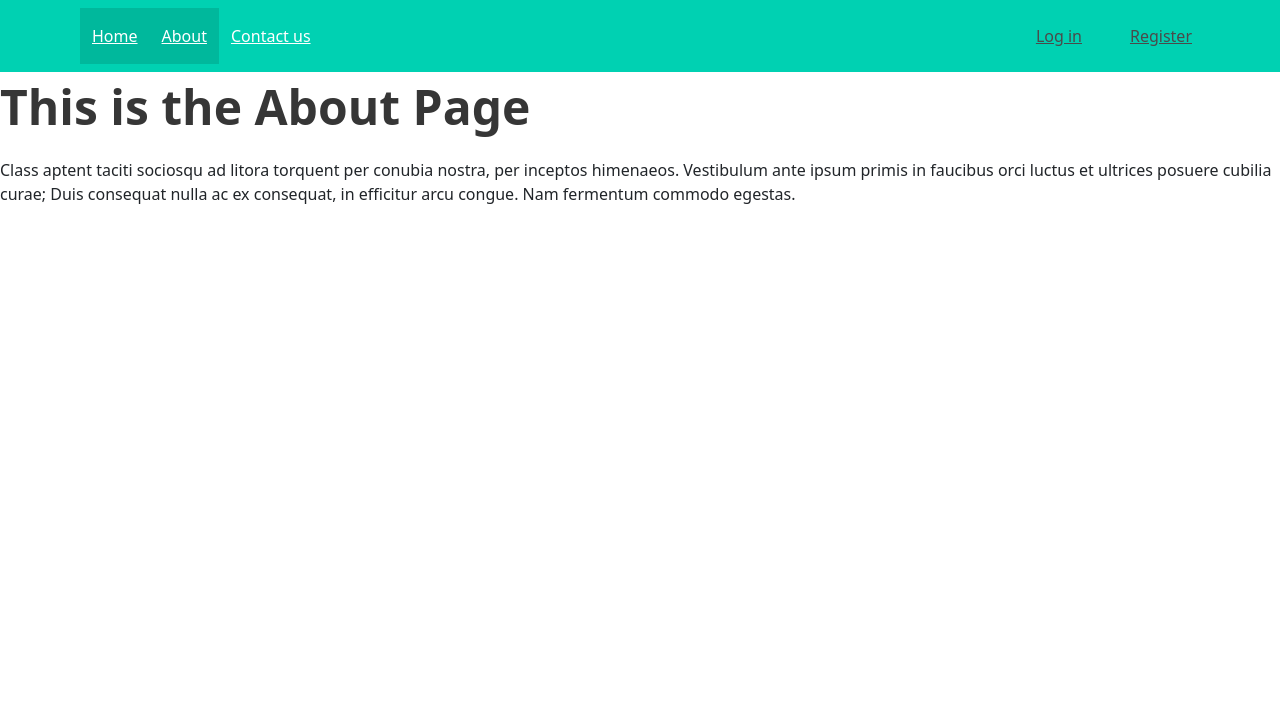
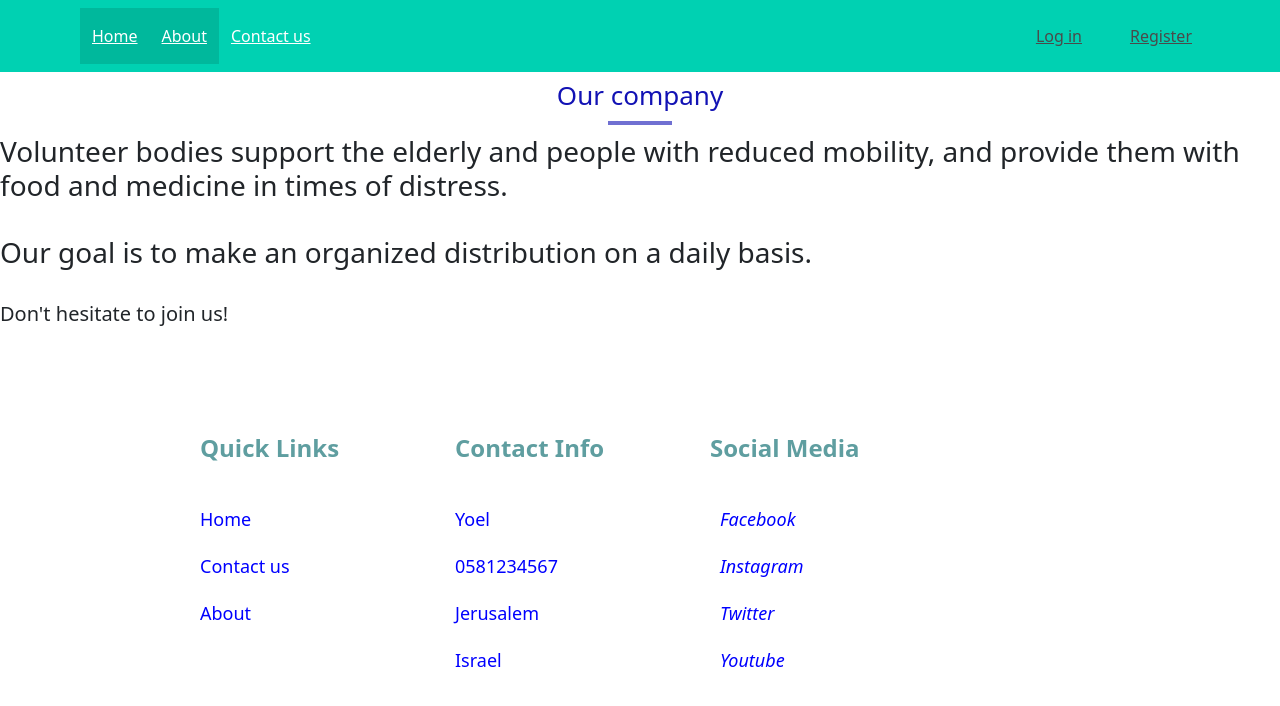
Before and after one commit to yoel2000/food-distribution-MERN-project, a React (Create React App) app: page /about in a window 1280 px wide. Shown: the top 706 px of the page. Built offline with nearby package versions, Linux system fonts and the light colour scheme; no server answers; what react-geocode would draw is missing.

Commit message:
about and contact us

```diff
--- a/package.json
+++ b/package.json
@@ -20,9 +20,9 @@
     "google-map-react": "^2.1.10",
     "google-maps-react": "^2.0.6",
     "haversine": "^1.1.1",
+    "http-proxy-middleware": "^2.0.1",
     "moment": "^2.29.1",
     "node-kmeans": "^1.1.9",
-    "http-proxy-middleware": "^2.0.1",
     "react": "^17.0.2",
     "react-bootstrap": "^2.0.0-beta.4",
     "react-bootstrap-validation": "^0.1.11",
--- a/src/components/Footer/Footer.js
+++ b/src/components/Footer/Footer.js
@@ -10,16 +10,7 @@ return (
 				marginTop: "-50px" }}>
 		Food distribution
 	</h1>
-	<Container>
-		<Row>
-		<Column>
-			<FooterLink href="/about">About</FooterLink>
-		</Column>
-		<Column>
-			<FooterLink	href="/contactUs">Contact Us</FooterLink>
-		</Column>
-		</Row>
-	</Container>
+
 	</Box>
 );
 };
--- a/src/components/Footer/FooterStyles.js
+++ b/src/components/Footer/FooterStyles.js
@@ -42,7 +42,7 @@ grid-gap: 20px;
 `;
 
 export const FooterLink = styled.a`
-color: #fff;
+color: blue;
 margin-bottom: 20px;
 font-size: 18px;
 text-decoration: none;
@@ -55,7 +55,7 @@ text-decoration: none;
 
 export const Heading = styled.p`
 font-size: 24px;
-color: #fff;
+color: cadetBlue;
 margin-bottom: 40px;
 font-weight: bold;
 `;
--- a/src/pages/About/About.jsx
+++ b/src/pages/About/About.jsx
@@ -1,15 +1,83 @@
 import React from "react";
+import Footer from "../../components/Footer/Footer";
+import {
+  Box,
+  Container,
+  Row,
+  Column,
+  FooterLink,
+  Heading,
+} from "../../components/Footer/FooterStyles"
+import "./AboutStyle.css"
 
 function About() {
     return(
     <div>
-    <h1 className="title is-1">This is the About Page</h1>
-    <p>
-      Class aptent taciti sociosqu ad litora torquent per conubia nostra, per
-      inceptos himenaeos. Vestibulum ante ipsum primis in faucibus orci luctus
-      et ultrices posuere cubilia curae; Duis consequat nulla ac ex consequat,
-      in efficitur arcu congue. Nam fermentum commodo egestas.
-    </p>
+    <div className="col-md-12 text-center">
+    <h1 className="main-heading">Our company</h1>
+    <div className="underline mx-auto"></div>
+    </div>
+
+    <h3>
+    Volunteer bodies support the elderly and people with reduced mobility,
+    and provide them with food and medicine in times of distress. <br/> <br/>
+    Our goal is to make an organized distribution on a daily basis.
+    </h3> <br/>
+    <h5>Don't hesitate to join us!</h5>
+    <br/>
+    <br/>
+    <br/>
+    <br/>
+	<Container>
+		<Row>
+		<Column>
+			<Heading>Quick Links</Heading>
+			<FooterLink href="/">Home</FooterLink>
+			<FooterLink href="/contactUs">Contact us</FooterLink>
+			<FooterLink href="/about">About</FooterLink>
+		</Column>
+		<Column>
+			<Heading>Contact Info</Heading>
+			<FooterLink href="#">Yoel</FooterLink>
+			<FooterLink href="#">0581234567</FooterLink>
+			<FooterLink href="#">Jerusalem</FooterLink>
+			<FooterLink href="#">Israel</FooterLink>
+		</Column>
+		<Column>
+			<Heading>Social Media</Heading>
+			<FooterLink href="#">
+			<i className="fab fa-facebook-f">
+				<span style={{ marginLeft: "10px" }}>
+				Facebook
+				</span>
+			</i>
+			</FooterLink>
+			<FooterLink href="#">
+			<i className="fab fa-instagram">
+				<span style={{ marginLeft: "10px" }}>
+				Instagram
+				</span>
+			</i>
+			</FooterLink>
+			<FooterLink href="#">
+			<i className="fab fa-twitter">
+				<span style={{ marginLeft: "10px" }}>
+				Twitter
+				</span>
+			</i>
+			</FooterLink>
+			<FooterLink href="#">
+			<i className="fab fa-youtube">
+				<span style={{ marginLeft: "10px" }}>
+				Youtube
+				</span>
+			</i>
+			</FooterLink>
+		</Column>
+		</Row>
+	</Container>
+
+
   </div>);
 }
 
--- /dev/null
+++ b/src/pages/About/AboutStyle.css
@@ -0,0 +1,12 @@
+.main-heading {
+    color: rgb(18, 18, 180);
+    font-size: 26px;
+}
+
+.underline {
+    height: 04px;
+    width: 4rem;
+    background-color: rgba(18, 18, 180, 0.6);
+    margin-top: 10px;
+    margin-bottom: 10px;
+}
--- a/src/pages/Contact us/Contact us.jsx
+++ b/src/pages/Contact us/Contact us.jsx
@@ -1,9 +1,44 @@
 import React from "react"
+import { Grid, TextField, Button, Card, CardContent, Typography } from '@material-ui/core';
 
 function contactUs() {
     return(
-    <h1> Hello, if you want to contact us, you can contact Yoel Ben Soussan for example!
-    </h1>
+        <div className="App">
+        <Grid>
+          <Card style={{ maxWidth: 450, padding: "20px 5px", margin: "0 auto" }}>
+            <CardContent>
+              <Typography gutterBottom variant="h4">
+                Contact Us
+            </Typography>
+              <Typography variant="body2" color="textSecondary" component="p" gutterBottom>
+                Fill up the form and our team will get back to you within 24 hours.
+            </Typography>
+              <form>
+                <Grid container spacing={1}>
+                  <Grid xs={12} sm={6} item>
+                    <TextField placeholder="Enter first name" label="First Name" variant="outlined" fullWidth required />
+                  </Grid>
+                  <Grid xs={12} sm={6} item>
+                    <TextField placeholder="Enter last name" label="Last Name" variant="outlined" fullWidth required />
+                  </Grid>
+                  <Grid item xs={12}>
+                    <TextField type="email" placeholder="Enter email" label="Email" variant="outlined" fullWidth required />
+                  </Grid>
+                  <Grid item xs={12}>
+                    <TextField type="number" placeholder="Enter phone number" label="Phone" variant="outlined" fullWidth required />
+                  </Grid>
+                  <Grid item xs={12}>
+                    <TextField label="Message" multiline rows={4} placeholder="Type your message here" variant="outlined" fullWidth required />
+                  </Grid>
+                  <Grid item xs={12}>
+                    <Button type="submit" variant="contained" color="primary" fullWidth>Submit</Button>
+                  </Grid>
+                </Grid>
+              </form>
+            </CardContent>
+          </Card>
+        </Grid>
+      </div>
     );
 }
 
--- a/src/setupProxy.js
+++ b/src/proxy_1.js
@@ -1,6 +1,6 @@
-const { createProxyMiddleware } = require('http-proxy-middleware');
+//const proxy = require('http-proxy-middleware');
 
-module.exports = function(app) {
+/*module.exports = function(app) {
     app.use(proxy("/auth/google", { target: "http://localhost:8080" }));
     app.use(proxy("/api/**", { target: "http://localhost:8080" }));
-};
+};*/
```
